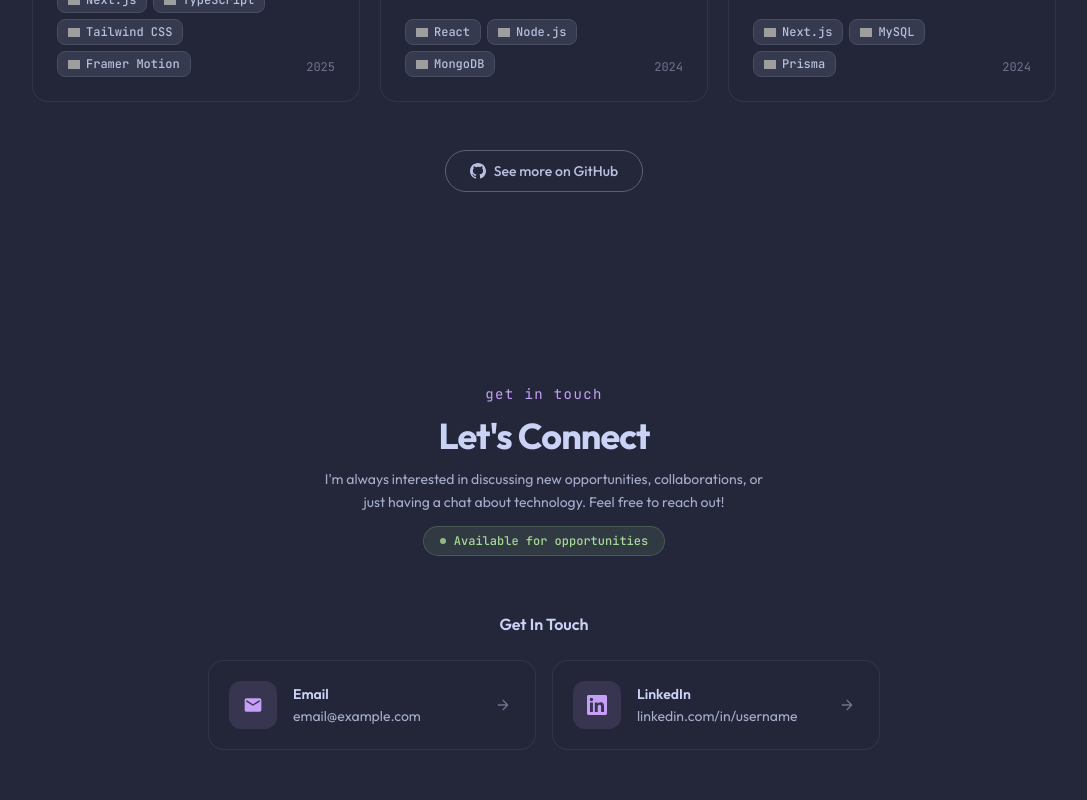
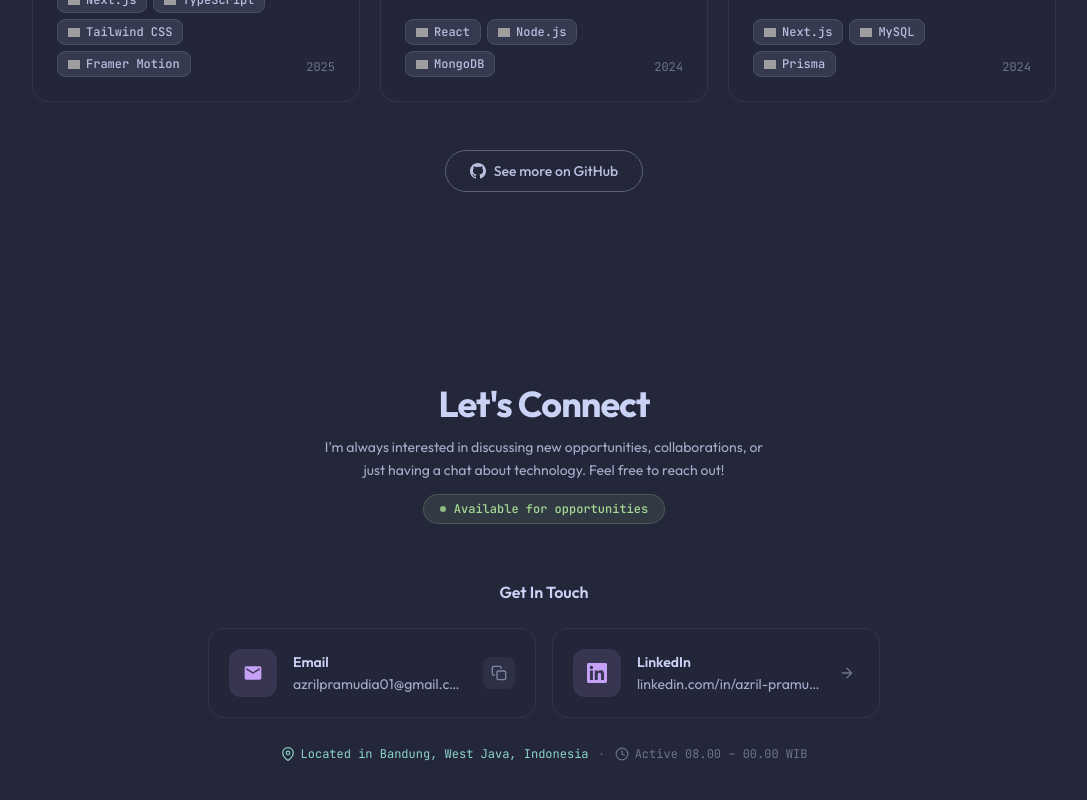
Before and after one commit to azrilpramudia/personal-website, a Next.js app: page / in a window 1280 px wide. Shown: the part 3602-4402 px from the top of the page, without its empty margins (96-1183 px from the left). Built offline with nearby package versions, Linux system fonts and the light colour scheme; grey boxes are pictures that could not be loaded.

Commit message:
chore: improved contact section

```diff
--- a/src/components/sections/Contact.tsx
+++ b/src/components/sections/Contact.tsx
@@ -1,51 +1,99 @@
 "use client";
 
+import { useState } from "react";
 import { motion } from "framer-motion";
 import { fadeUp, staggerContainer, scaleIn } from "@/src/lib/animation";
 import { personalInfo } from "@/src/data/index";
 
-// ── Contact item data ─────────────────────────────────────────
-const contactItems = [
-  {
-    id: "email",
-    label: "Email",
-    value: personalInfo.email,
-    href: `mailto:${personalInfo.email}`,
-    icon: (
+// ── Copy to clipboard hook ────────────────────────────────────
+function useCopyToClipboard(timeout = 2000) {
+  const [copied, setCopied] = useState(false);
+
+  const copy = async (text: string) => {
+    if (copied) return;
+    await navigator.clipboard.writeText(text);
+    setCopied(true);
+    setTimeout(() => setCopied(false), timeout);
+  };
+
+  return { copied, copy };
+}
+
+// ── Icons ─────────────────────────────────────────────────────
+function EmailIcon() {
+  return (
     <svg viewBox="0 0 24 24" fill="currentColor" className="size-5">
       <path d="M20 4H4c-1.1 0-2 .9-2 2v12c0 1.1.9 2 2 2h16c1.1 0 2-.9 2-2V6c0-1.1-.9-2-2-2zm0 4l-8 5-8-5V6l8 5 8-5v2z" />
     </svg>
-    ),
-  },
-  {
-    id: "linkedin",
-    label: "LinkedIn",
-    value: personalInfo.linkedinUrl.replace("https://", ""),
-    href: personalInfo.linkedinUrl,
-    icon: (
+  );
+}
+
+function LinkedInIcon() {
+  return (
     <svg viewBox="0 0 24 24" fill="currentColor" className="size-5">
       <path d="M20.447 20.452h-3.554v-5.569c0-1.328-.027-3.037-1.852-3.037-1.853 0-2.136 1.445-2.136 2.939v5.667H9.351V9h3.414v1.561h.046c.477-.9 1.637-1.85 3.37-1.85 3.601 0 4.267 2.37 4.267 5.455v6.286zM5.337 7.433a2.062 2.062 0 0 1-2.063-2.065 2.064 2.064 0 1 1 2.063 2.065zm1.782 13.019H3.555V9h3.564v11.452zM22.225 0H1.771C.792 0 0 .774 0 1.729v20.542C0 23.227.792 24 1.771 24h20.451C23.2 24 24 23.227 24 22.271V1.729C24 .774 23.2 0 22.222 0h.003z" />
     </svg>
-    ),
-  },
-] as const;
+  );
+}
 
-// ── Contact Card ──────────────────────────────────────────────
-function ContactCard({
-  item,
-  index,
-}: {
-  item: (typeof contactItems)[number];
-  index: number;
-}) {
+function ArrowIcon() {
   return (
-    <motion.a
+    <svg
+      viewBox="0 0 24 24"
+      fill="none"
+      stroke="currentColor"
+      strokeWidth="2"
+      strokeLinecap="round"
+      strokeLinejoin="round"
+      className="size-4"
+    >
+      <path d="M5 12h14M12 5l7 7-7 7" />
+    </svg>
+  );
+}
+
+function CopyIcon() {
+  return (
+    <svg
+      viewBox="0 0 24 24"
+      fill="none"
+      stroke="currentColor"
+      strokeWidth="2"
+      strokeLinecap="round"
+      strokeLinejoin="round"
+      className="size-4"
+    >
+      <rect x="9" y="9" width="13" height="13" rx="2" ry="2" />
+      <path d="M5 15H4a2 2 0 0 1-2-2V4a2 2 0 0 1 2-2h9a2 2 0 0 1 2 2v1" />
+    </svg>
+  );
+}
+
+function CheckIcon() {
+  return (
+    <svg
+      viewBox="0 0 24 24"
+      fill="none"
+      stroke="currentColor"
+      strokeWidth="2.5"
+      strokeLinecap="round"
+      strokeLinejoin="round"
+      className="size-4"
+    >
+      <polyline points="20 6 9 17 4 12" />
+    </svg>
+  );
+}
+
+// ── Email Card — dengan copy to clipboard ─────────────────────
+function EmailCard({ index }: { index: number }) {
+  const { copied, copy } = useCopyToClipboard();
+
+  return (
+    <motion.div
       variants={scaleIn}
       custom={index}
-      href={item.href}
-      target={item.id === "linkedin" ? "_blank" : undefined}
-      rel={item.id === "linkedin" ? "noopener noreferrer" : undefined}
-      className="flex items-center gap-4 rounded-2xl p-5 transition-all duration-300 cursor-pointer group"
+      className="flex items-center gap-4 rounded-2xl p-5 transition-colors duration-300 group"
       style={{
         background: "rgba(36,39,58,0.6)",
         border: "1px solid rgba(91,96,120,0.25)",
@@ -62,31 +110,106 @@ function ContactCard({
         className="shrink-0 size-12 rounded-xl flex items-center justify-center text-macchiato-mauve"
         style={{ background: "rgba(198,160,246,0.12)" }}
       >
-        {item.icon}
+        <EmailIcon />
       </div>
 
       {/* Text */}
-      <div className="min-w-0">
+      <div className="min-w-0 flex-1">
         <p className="text-macchiato-text font-semibold text-sm mb-0.5">
-          {item.label}
+          Email
         </p>
         <p className="text-macchiato-subtext0 text-sm truncate group-hover:text-macchiato-mauve transition-colors duration-200">
-          {item.value}
+          {personalInfo.email}
+        </p>
+      </div>
+
+      {/* Copy button — ganti arrow */}
+      <button
+        onClick={() => copy(personalInfo.email)}
+        aria-label={copied ? "Copied!" : "Copy email"}
+        className="shrink-0 size-8 rounded-lg flex items-center justify-center transition-all duration-200 cursor-pointer"
+        style={{
+          background: copied ? "rgba(166,218,149,0.12)" : "rgba(91,96,120,0.2)",
+          color: copied ? "#a6da95" : "#8087a2",
+          border: copied
+            ? "1px solid rgba(166,218,149,0.25)"
+            : "1px solid transparent",
+        }}
+      >
+        <motion.span
+          key={copied ? "check" : "copy"}
+          initial={{ scale: 0.7, opacity: 0 }}
+          animate={{ scale: 1, opacity: 1 }}
+          transition={{ duration: 0.15 }}
+        >
+          {copied ? <CheckIcon /> : <CopyIcon />}
+        </motion.span>
+      </button>
+
+      {/* Toast */}
+      <motion.span
+        initial={{ opacity: 0, y: 6, scale: 0.9 }}
+        animate={
+          copied
+            ? { opacity: 1, y: 0, scale: 1 }
+            : { opacity: 0, y: 6, scale: 0.9 }
+        }
+        transition={{ duration: 0.2 }}
+        className="absolute -top-8 right-4 text-xs font-mono px-2.5 py-1 rounded-lg text-macchiato-green pointer-events-none"
+        style={{
+          background: "rgba(166,218,149,0.12)",
+          border: "1px solid rgba(166,218,149,0.25)",
+        }}
+      >
+        Copied!
+      </motion.span>
+    </motion.div>
+  );
+}
+
+// ── LinkedIn Card ─────────────────────────────────────────────
+function LinkedInCard({ index }: { index: number }) {
+  return (
+    <motion.a
+      variants={scaleIn}
+      custom={index}
+      href={personalInfo.linkedinUrl}
+      target="_blank"
+      rel="noopener noreferrer"
+      className="flex items-center gap-4 rounded-2xl p-5 transition-colors duration-300 group"
+      style={{
+        background: "rgba(36,39,58,0.6)",
+        border: "1px solid rgba(91,96,120,0.25)",
+      }}
+      whileHover={{
+        y: -4,
+        borderColor: "rgba(198,160,246,0.35)",
+        background: "rgba(54,58,79,0.6)",
+        transition: { duration: 0.2 },
+      }}
+    >
+      {/* Icon box */}
+      <div
+        className="shrink-0 size-12 rounded-xl flex items-center justify-center text-macchiato-mauve"
+        style={{ background: "rgba(198,160,246,0.12)" }}
+      >
+        <LinkedInIcon />
+      </div>
+
+      {/* Text */}
+      <div className="min-w-0 flex-1">
+        <p className="text-macchiato-text font-semibold text-sm mb-0.5">
+          LinkedIn
+        </p>
+        <p className="text-macchiato-subtext0 text-sm truncate group-hover:text-macchiato-mauve transition-colors duration-200">
+          {personalInfo.linkedinUrl.replace("https://", "")}
         </p>
       </div>
 
       {/* Arrow */}
-      <svg
-        viewBox="0 0 24 24"
-        fill="none"
-        stroke="currentColor"
-        strokeWidth="2"
-        strokeLinecap="round"
-        strokeLinejoin="round"
-        className="size-4 text-macchiato-overlay0 ml-auto shrink-0 -translate-x-1 group-hover:translate-x-0 group-hover:text-macchiato-mauve transition-all duration-200"
-      >
-        <path d="M5 12h14M12 5l7 7-7 7" />
-      </svg>
+      <span className="shrink-0 text-macchiato-overlay0 -translate-x-1 group-hover:translate-x-0 group-hover:text-macchiato-mauve transition-all duration-200">
+        <ArrowIcon />
+      </span>
     </motion.a>
   );
 }
@@ -107,12 +230,6 @@ export default function Contact() {
           viewport={{ once: true }}
           className="flex flex-col items-center text-center mb-14 gap-3"
         >
-          <motion.p
-            variants={fadeUp}
-            className="font-mono text-macchiato-mauve text-sm tracking-widest"
-          >
-            get in touch
-          </motion.p>
           <motion.h2
             variants={fadeUp}
             className="text-macchiato-text text-3xl md:text-4xl font-bold tracking-tight"
@@ -150,7 +267,7 @@ export default function Contact() {
           Get In Touch
         </motion.h3>
 
-        {/* Contact cards grid */}
+        {/* Cards */}
         <motion.div
           variants={staggerContainer}
           initial="hidden"
@@ -158,9 +275,57 @@ export default function Contact() {
           viewport={{ once: true }}
           className="grid grid-cols-1 sm:grid-cols-2 gap-4"
         >
-          {contactItems.map((item, i) => (
-            <ContactCard key={item.id} item={item} index={i} />
-          ))}
+          <div className="relative">
+            <EmailCard index={0} />
+          </div>
+          <LinkedInCard index={1} />
+        </motion.div>
+
+        {/* Response time + Timezone */}
+        <motion.div
+          variants={fadeUp}
+          initial="hidden"
+          whileInView="visible"
+          viewport={{ once: true }}
+          className="flex flex-col sm:flex-row items-center justify-center gap-3 mt-6"
+        >
+          {/* Location + Timezone */}
+          <span className="inline-flex items-center gap-1.5 text-xs font-mono text-macchiato-overlay0">
+            <svg
+              viewBox="0 0 24 24"
+              fill="none"
+              stroke="currentColor"
+              strokeWidth="2"
+              strokeLinecap="round"
+              strokeLinejoin="round"
+              className="size-3.5 text-macchiato-teal"
+            >
+              <path d="M21 10c0 7-9 13-9 13s-9-6-9-13a9 9 0 0 1 18 0z" />
+              <circle cx="12" cy="10" r="3" />
+            </svg>
+            <span className="text-macchiato-teal">
+              Located in Bandung, West Java, Indonesia
+            </span>
+          </span>
+
+          <span className="hidden sm:block text-macchiato-surface2">·</span>
+
+          {/* Active hours */}
+          <span className="inline-flex items-center gap-1.5 text-xs font-mono text-macchiato-overlay0">
+            <svg
+              viewBox="0 0 24 24"
+              fill="none"
+              stroke="currentColor"
+              strokeWidth="2"
+              strokeLinecap="round"
+              strokeLinejoin="round"
+              className="size-3.5"
+            >
+              <circle cx="12" cy="12" r="10" />
+              <polyline points="12 6 12 12 16 14" />
+            </svg>
+            Active 08.00 – 00.00 WIB
+          </span>
         </motion.div>
       </div>
     </section>
--- a/src/data/index.ts
+++ b/src/data/index.ts
@@ -72,6 +72,6 @@ export const personalInfo = {
   availableForWork: true,
   cvUrl: "/cv.pdf",
   githubUrl: "https://github.com/username",
-  linkedinUrl: "https://linkedin.com/in/username", // ganti dengan username LinkedIn kamu
-  email: "email@example.com", // ganti dengan email kamu
+  linkedinUrl: "https://linkedin.com/in/azril-pramudia-anugrah", // ganti dengan username LinkedIn kamu
+  email: "azrilpramudia01@gmail.com", // ganti dengan email kamu
 };
```
Lines whose indentation alone changed are shown as unchanged.
